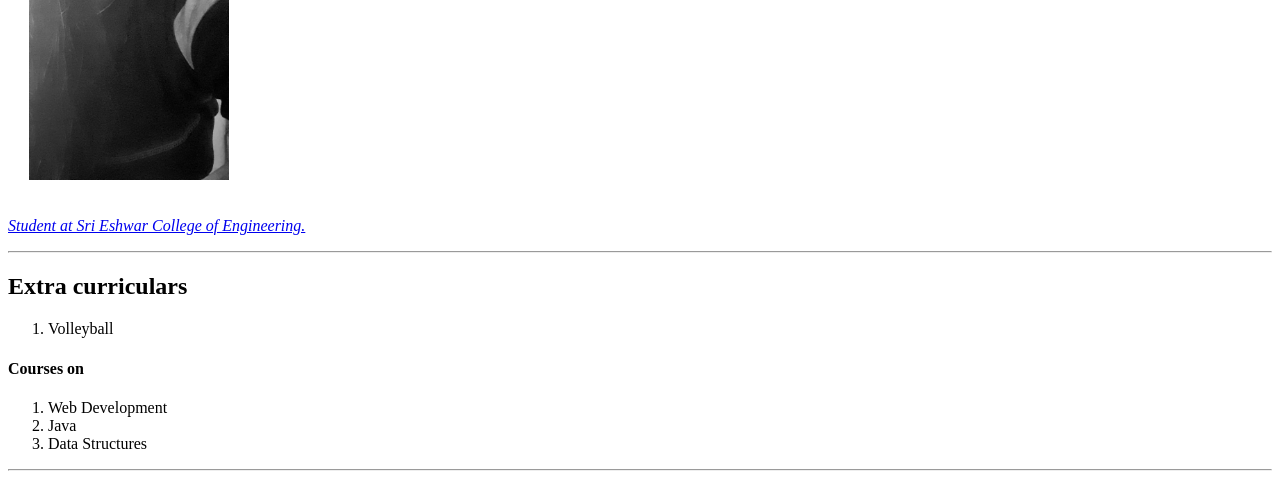
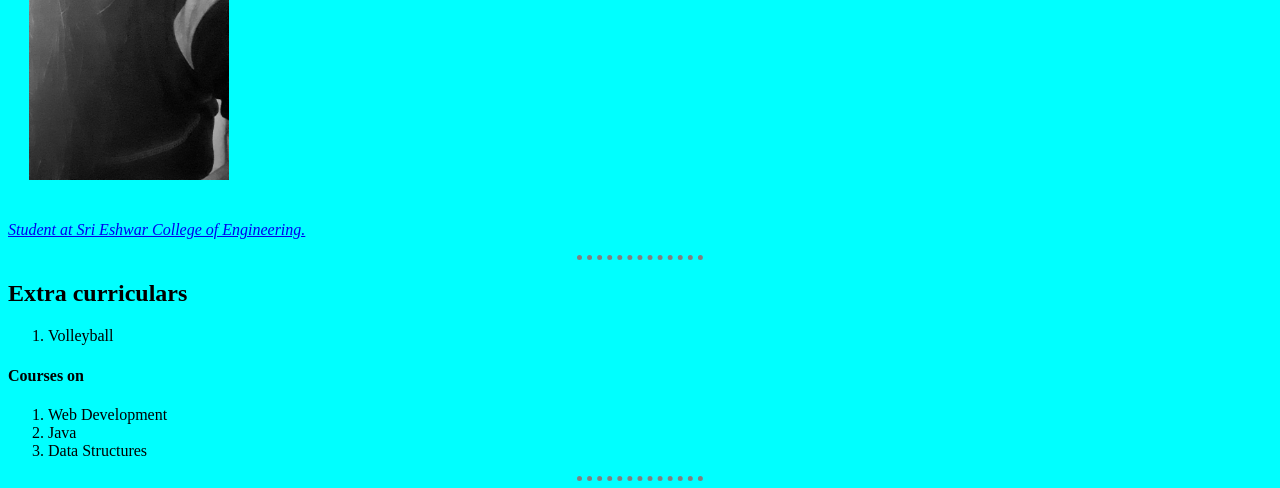
Before and after one commit to VAISHNAVI-7667/cv, a plain HTML site: page index.html in a window 1280 px wide. Shown: the part 293-781 px from the top of the page. Drawn offline with Linux system fonts and the light colour scheme.

Commit message:
Update index.html

```diff
--- a/index.html
+++ b/index.html
@@ -1,9 +1,21 @@
-
+<!DOCTYPE html>
 
 <head>
     <meta charset="UTF-8">
 
     <title>💙 Vaishnavi's Personal Website 💙</title>
+    <style>
+        body{
+            background-color:cyan;
+        }
+        hr{
+            border-style: none;
+            border-top-style: dotted;
+            width:10%;
+            border-width: 5px;
+            border-color: gray;
+        }
+    </style>
 </head>
 <body>
     <table cellspacing="20">
```
